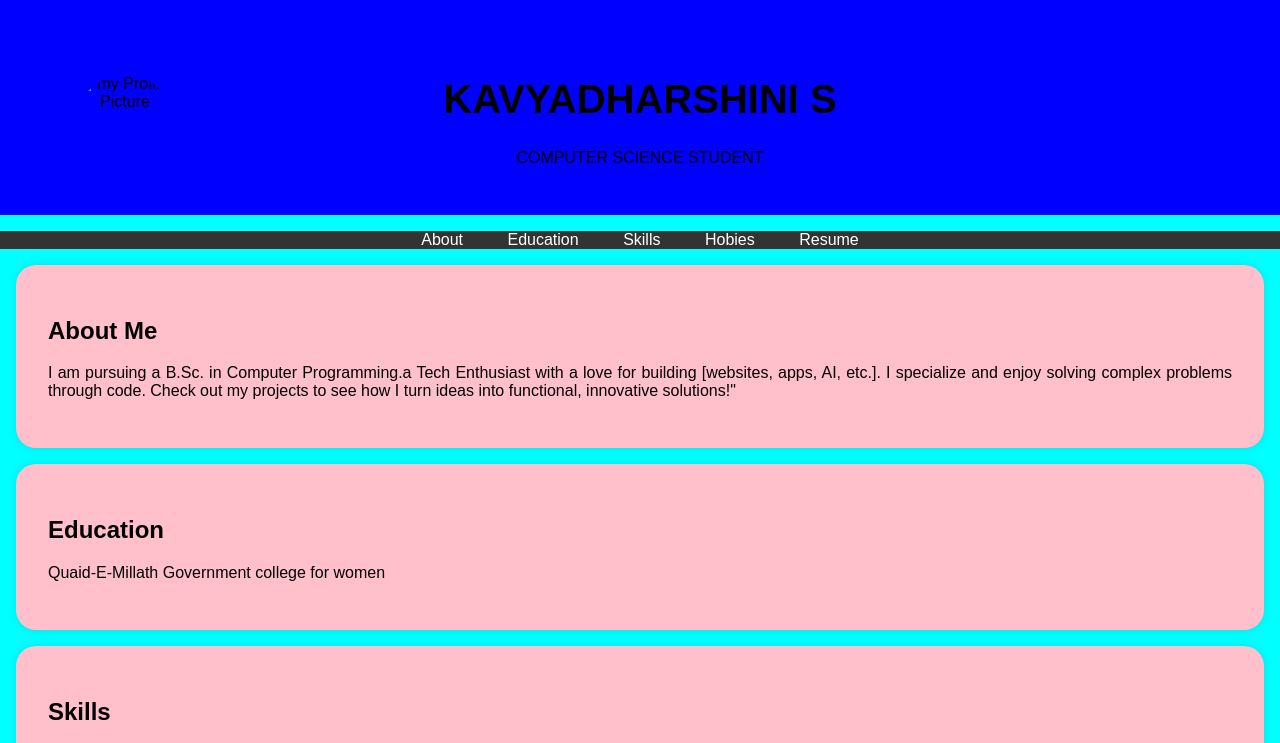
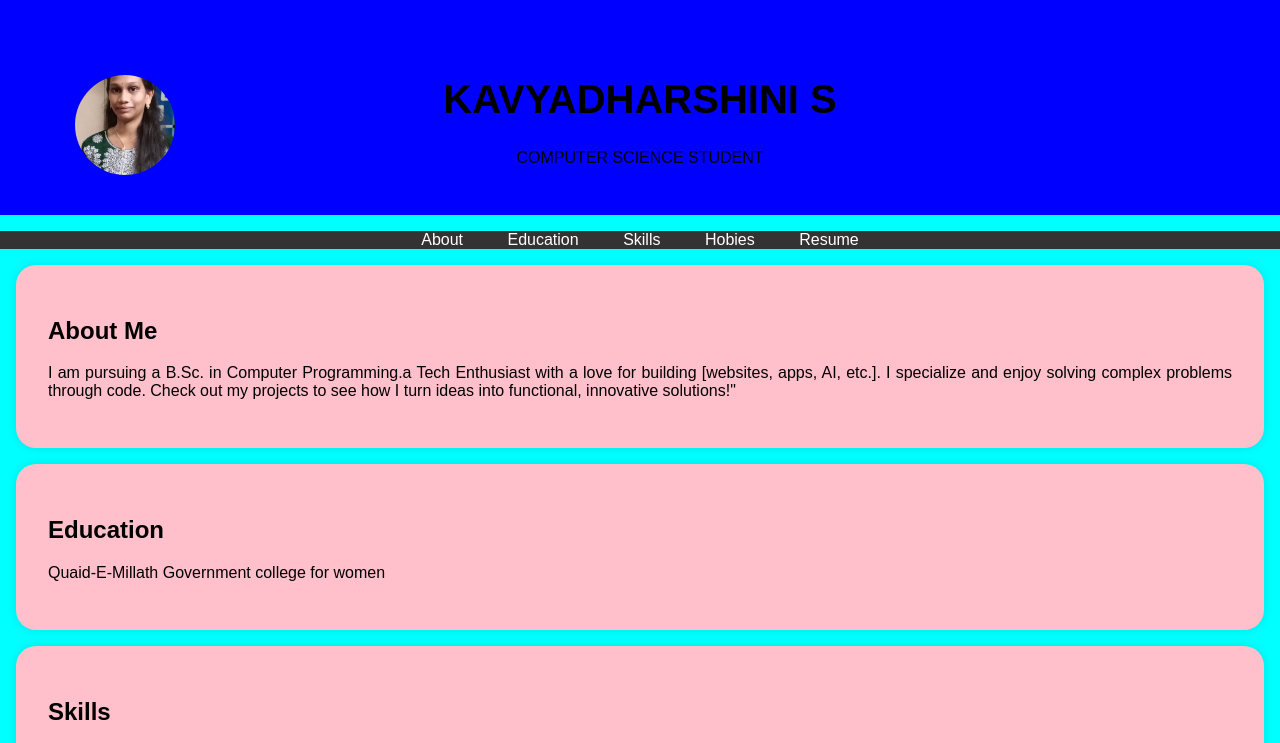
Before and after one commit to kavya-2006/digital-portfolio, a plain HTML site: page index.html in a window 1280 px wide. Shown: the top 743 px of the page. Drawn offline with Linux system fonts and the light colour scheme.

Commit message:
index.html

```diff
--- a/index.html
+++ b/index.html
@@ -95,7 +95,7 @@
     <header>
         <div class="header-content">
             <!-- Add your profile picture here -->
-            <img src="/storage/emulated/0/DCIM/Camera/IMG_20250317_171624.jpg" alt="my Profile Picture" class="profile-picture">
+            <img src=" IMG_20250320_164614.jpg" alt="my Profile Picture" class="profile-picture">
             <br>
             <h1>KAVYADHARSHINI S
             </h1>
```
